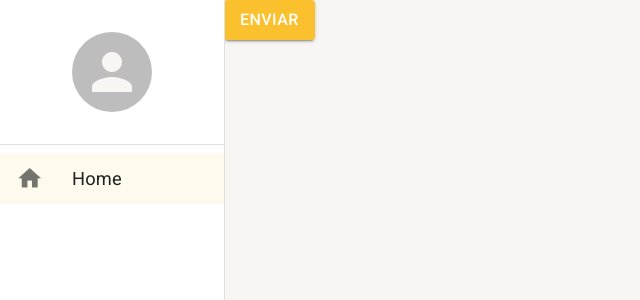
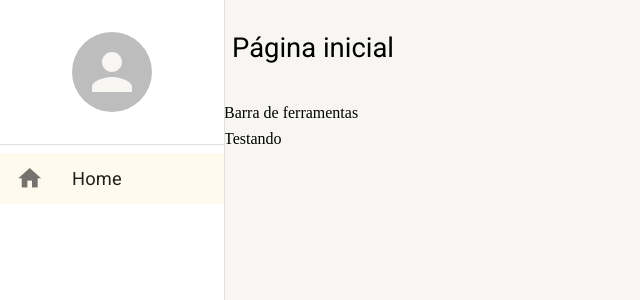
Before and after one commit to Gabriel-pagnan/dashboard, a React (Create React App) app: page /home in a window 1280 px wide. Shown: the top 300 px of the page, without its empty margins (0-640 px from the left). Built offline with nearby package versions, Linux system fonts and the light colour scheme.

Commit message:
layout base/ header/ toggleMenu

```diff
--- /dev/null
+++ b/src/pages/dashboard/Dashboard.tsx
@@ -0,0 +1,9 @@
+import { LayoutBase } from '../../shared/layouts';
+
+export const Dashboard = () =>{
+  return(
+    <LayoutBase title='Página inicial'>
+        Testando
+    </LayoutBase>
+  );
+};
--- a/src/pages/index.ts
+++ b/src/pages/index.ts
@@ -1 +1 @@
-export {};
+export * from './dashboard/Dashboard';
--- a/src/routes/index.tsx
+++ b/src/routes/index.tsx
@@ -1,10 +1,10 @@
-import Button from '@mui/material/Button';
 import { useEffect } from 'react';
 import { Routes, Route, Navigate } from 'react-router-dom';
+import { Dashboard } from '../pages';
 import { useDrawerContext } from '../shared/contexts';
 
 export const AppRoutes = () =>{
-  const { toggleDrawerOpen, setDrawerOption } = useDrawerContext();
+  const { setDrawerOption } = useDrawerContext();
   useEffect(()=> {
     setDrawerOption([
       {
@@ -17,7 +17,7 @@
 
   return(
     <Routes>
-      <Route path="/home" element={<Button variant="contained" color="primary" onClick={toggleDrawerOpen}>Enviar</Button>}/>
+      <Route path="/home" element={<Dashboard />}/>
 
       <Route path="*" element={<Navigate to="/home" />} />
     </Routes>
--- /dev/null
+++ b/src/shared/layouts/LayoutBase.tsx
@@ -0,0 +1,36 @@
+import { Icon, IconButton, Typography, useMediaQuery, useTheme, Theme } from '@mui/material';
+import { Box } from '@mui/system';
+import { ReactNode } from 'react';
+import { useDrawerContext } from '../contexts';
+
+interface ILayoutBaseProps{
+    children: ReactNode;
+    title: string;
+
+}
+export const LayoutBase: React.FC<ILayoutBaseProps> = ({children, title}) =>{
+  const smDown = useMediaQuery((theme: Theme) => theme.breakpoints.down('sm'));
+  const theme = useTheme();
+  const {toggleDrawerOpen} = useDrawerContext();
+
+  return(
+    <Box height='100%' display='flex' flexDirection='column' gap={1}>
+      <Box padding={1} display='flex' alignItems='center' height={theme.spacing(10)} gap={1}>
+        {smDown && (
+          <IconButton onClick={toggleDrawerOpen}>
+            <Icon>menu</Icon>
+          </IconButton>)}
+
+        <Typography variant='h5'>
+          {title}
+        </Typography>
+      </Box>
+      <Box>
+        Barra de ferramentas
+      </Box>
+      <Box>
+        {children}
+      </Box>
+    </Box>
+  );
+};
--- a/src/shared/layouts/index.ts
+++ b/src/shared/layouts/index.ts
@@ -1 +1 @@
-export {};
+export * from './LayoutBase';
```
